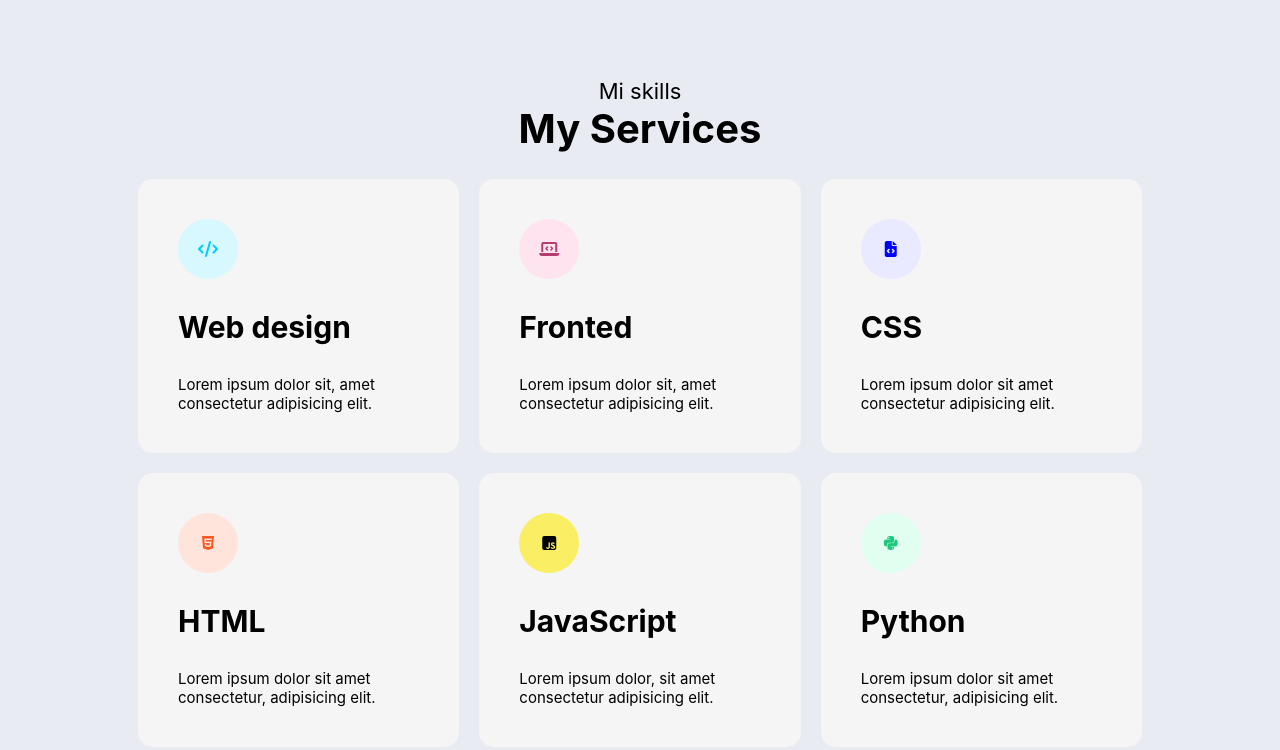
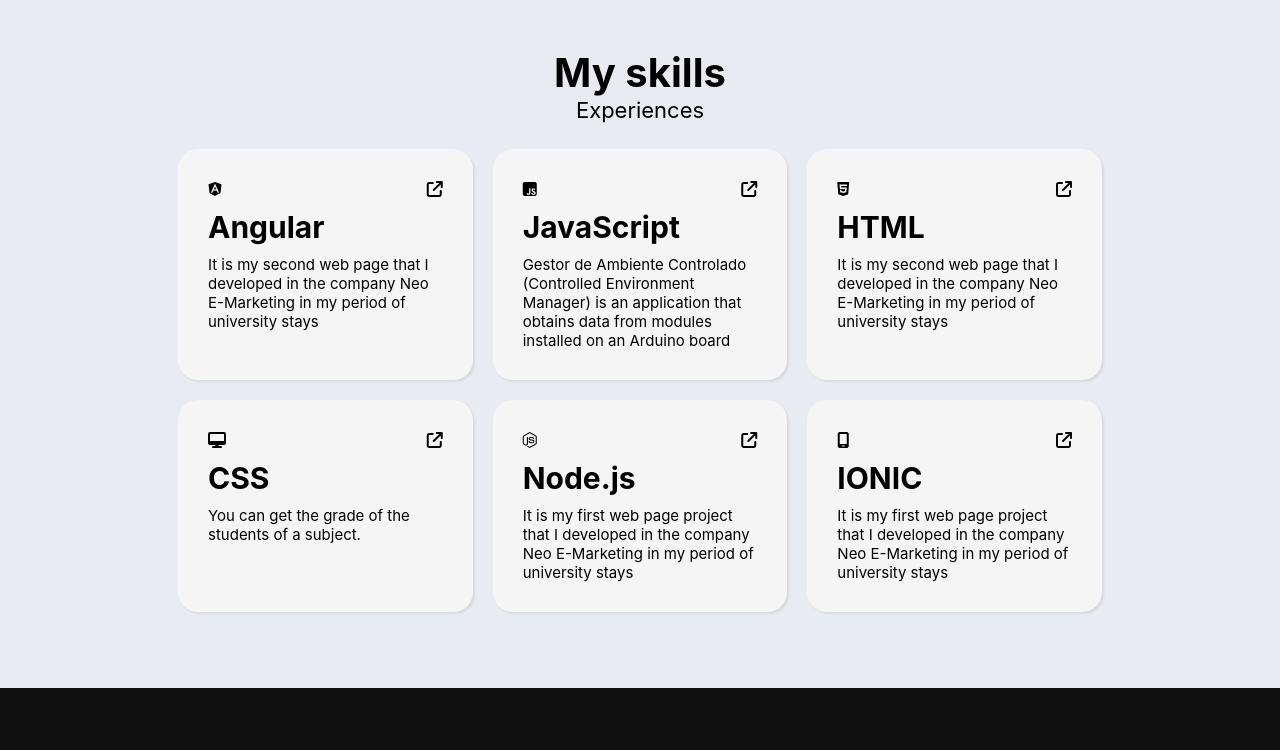
Before and after one commit to noermorales98/portfolio, a plain HTML site: page index.html in a window 1280 px wide. Shown: the part 1562-2312 px from the top of the page. Drawn offline with Linux system fonts and the light colour scheme.

Commit message:
design new

```diff
--- a/css/home.css
+++ b/css/home.css
@@ -12,6 +12,12 @@
     display: inline-flex;
     align-items: center;
     padding-bottom: 10vh;
+}
+
+#main {
+    background: url(../img/object-gradient.png);
+    object-fit: cover;
+    background-size: 100% 100%;
 }
 
 .seccion1 p {
@@ -37,13 +43,17 @@
     position: relative;
 }
 
+.avatar-noe {
+    z-index: 2;
+}
+
 .avatar img {
     width: 80%;
 }
 
 .avatar-objects {
     position: absolute;
-    z-index: -1;
+    z-index: 1;
     width: 90% !important;
     animation: turn1 10s linear infinite;
 }
@@ -139,32 +149,91 @@
 }
 
 @-webkit-keyframes AnimationName {
-    0%{background-position:0% 44%}
-    20%{background-position:20% 74%}
-    50%{background-position:60% 0%}
-    70%{background-position:70% 88%}
-    100%{background-position:0% 44%}
+    0% {
+        background-position: 0% 44%
+    }
+
+    20% {
+        background-position: 20% 74%
+    }
+
+    50% {
+        background-position: 60% 0%
+    }
+
+    70% {
+        background-position: 70% 88%
+    }
+
+    100% {
+        background-position: 0% 44%
+    }
 }
+
 @-moz-keyframes AnimationName {
-    0%{background-position:0% 44%}
-    20%{background-position:20% 74%}
-    50%{background-position:60% 0%}
-    70%{background-position:70% 88%}
-    100%{background-position:0% 44%}
+    0% {
+        background-position: 0% 44%
+    }
+
+    20% {
+        background-position: 20% 74%
+    }
+
+    50% {
+        background-position: 60% 0%
+    }
+
+    70% {
+        background-position: 70% 88%
+    }
+
+    100% {
+        background-position: 0% 44%
+    }
 }
+
 @-o-keyframes AnimationName {
-    0%{background-position:0% 44%}
-    20%{background-position:20% 74%}
-    50%{background-position:60% 0%}
-    70%{background-position:70% 88%}
-    100%{background-position:0% 44%}
+    0% {
+        background-position: 0% 44%
+    }
+
+    20% {
+        background-position: 20% 74%
+    }
+
+    50% {
+        background-position: 60% 0%
+    }
+
+    70% {
+        background-position: 70% 88%
+    }
+
+    100% {
+        background-position: 0% 44%
+    }
 }
+
 @keyframes AnimationName {
-    0%{background-position:0% 44%}
-    20%{background-position:20% 74%}
-    50%{background-position:60% 0%}
-    70%{background-position:70% 88%}
-    100%{background-position:0% 44%}
+    0% {
+        background-position: 0% 44%
+    }
+
+    20% {
+        background-position: 20% 74%
+    }
+
+    50% {
+        background-position: 60% 0%
+    }
+
+    70% {
+        background-position: 70% 88%
+    }
+
+    100% {
+        background-position: 0% 44%
+    }
 }
 
 /*seccion2*/
@@ -188,6 +257,11 @@
     margin-right: auto;
 }
 
+.skills h3 {
+    margin: 0;
+    margin-bottom: 10px;
+    margin-top: 10px;
+}
 
 .skills ul {
     display: grid;
@@ -210,11 +284,12 @@
     margin: 10px;
     border-radius: 15px;
     list-style-type: none;
+    box-shadow: 2px 2px 2px #84848429;
 
 }
 
 .skills li:hover {
-    box-shadow: 2px 2px 20px #84848429;
+    box-shadow: 2px 2px 20px #848484cb;
 }
 
 /* #javascript:hover{
@@ -274,6 +349,36 @@
 
 
 /*seccion 3*/
+
+#angular:hover {
+    background: #ff6961!important;
+    /* box-shadow: 10px 20px 100px rgba(199, 44, 44, 0.545); */
+}
+
+#node:hover {
+    background: #77dd77!important;
+    /* box-shadow: 10px 20px 100px rgba(44, 199, 70, 0.545); */
+}
+
+#html:hover {
+    background: #fe8a58!important;
+    /* box-shadow: 10px 20px 100px rgba(199, 44, 44, 0.545); */
+}
+
+#javascript:hover {
+    background: #f7e018!important;
+    /* box-shadow: 10px 20px 100px rgba(199, 186, 44, 0.545); */
+}
+
+#css:hover {
+    background: #88b4fc!important;
+    /* box-shadow: 10px 20px 100px rgba(44, 165, 199, 0.545); */
+}
+
+#ionic:hover {
+    background: #84b6f4!important;
+    /* box-shadow: 10px 20px 100px rgba(44, 93, 199, 0.545); */
+}
 .seccion3 {
     width: 90%;
     margin: auto;
@@ -336,6 +441,13 @@
     }
 }
 
+#my-projects {
+    background: url(../img/object-gradient.png);
+    object-fit: cover;
+    background-size: 100% 100%;
+}
+
+
 /*seccion4*/
 .seccion4 {
     padding: 50px;
@@ -387,11 +499,12 @@
     display: inline-flex;
     border-radius: 20px;
     box-shadow: 2px 2px 2px #84848429;
+    transition: box-shadow 0.5s, background 0.5s;
 }
 
 .seccion4 li:hover {
     box-shadow: 2px 2px 20px #848484cb;
-    background: white !important;
+    background: rgb(255, 255, 255) !important;
 }
 
 
@@ -404,7 +517,6 @@
     justify-content: flex-start;
     font-family: "SF Mono", "Fira Code", "Fira Mono", "Roboto Mono", monospace;
     box-shadow: none;
-    white-space: nowrap;
 }
 
 .tags li:hover {
--- a/css/styles.css
+++ b/css/styles.css
@@ -3,6 +3,20 @@ body {
     margin: 0;
     padding: 0;
     background: #e8ebf2;
+}
+
+::-webkit-scrollbar {
+    width: 6px;
+}
+
+::-webkit-scrollbar-track {
+    -webkit-box-shadow: inset 0 0 6px rgba(0, 0, 0, 0.3);
+    border-radius: 10px;
+}
+
+::-webkit-scrollbar-thumb {
+    border-radius: 10px;
+    -webkit-box-shadow: inset 0 0 6px rgba(0, 0, 0, 0.5);
 }
 
 h1 {
@@ -38,14 +52,14 @@ p {
 .button {
     text-decoration: none;
     color: white;
-    background: #3866fa;
+    background: black;
     padding: 15px 40px;
     border-radius: 50px;
     box-shadow: none;
     transition: background 0.5s, box-shadow 0.5s, color 0.5s;
 }
 
-.button:hover{
+.button:hover {
     background: #3866fa;
     color: white;
     box-shadow: -1px 20px 59px 0px #3866fa6e;
--- a/index.html
+++ b/index.html
@@ -8,7 +8,7 @@
     <link rel="stylesheet" href="css/header.css">
     <link rel="stylesheet" href="css/home.css">
     <link rel="stylesheet" href="css/styles.css">
-    <script src="https://kit.fontawesome.com/3ae4f2c6e1.js" crossorigin="anonymous"></script>
+    <script src="https://kit.fontawesome.com/22c76fdb15.js" crossorigin="anonymous"></script>
     <link rel="shortcut icon" href="img/favicon.png" type="image/x-icon">
     <title>Noelí Rodríguez Morales</title>
 </head>
@@ -25,7 +25,7 @@
             <div class="menu">
                 <ul>
                     <li class="list">
-                        <a href="">About</a>
+                        <a href="#about">About</a>
                     </li>
                     <li class="list">
                         <a href="#services">Services</a>
@@ -46,7 +46,7 @@
         </nav>
     </header>
     <!-- principal -->
-    <section class="container flex">
+    <section class="container flex" id="main">
         <div class="seccion1 flex">
             <div class="left">
                 <p style="font-size: 15px;">HI THERE 👋</p>
@@ -74,59 +74,96 @@
         </div>
     </seccion>
     <!-- skills -->
-    <seccion class="container flex">
-        <div class="seccion2" style="margin-top: 10vh;">
+    <section class="container">
+        <div class="seccion4">
             <div class="info" id="services">
-                <p>Mi skills</p>
-                <h2>My Services</h2>
+                <h2>My skills</h2>
+                <p>Experiences</p>
             </div>
-            <div class="skills">
+            <div class="projects">
                 <ul>
-                    <li id="web-design">
-                        <span class="icon" style="background: #d8f8ff; color: #01ccfa;">
-                            <i class="fa-solid fa-code"></i>
-                        </span>
-                        <h3>Web design</h3>
-                        <p>Lorem ipsum dolor sit, amet consectetur adipisicing elit.
-                        </p>
+                    <li id="angular">
+                        <a>
+                            <span class="icons">
+                                <i class="fa-brands fa-angular"></i>
+                                <i class="fa-solid fa-arrow-up-right-from-square"></i>
+                            </span>
+                            <span class="">
+                                <h3>Angular</h3>
+                                <p>It is my second web page that I developed in the company Neo E-Marketing in my
+                                    period of university stays</p>
+                            </span>
+                        </a>
                     </li>
-                    <li id="fronted">
-                        <span class="icon" style="background: #ffe4ef;color: #b43c6f;"><i
-                                class="fa-solid fa-laptop-code"></i></span>
-                        <h3>Fronted</h3>
-                        <p>Lorem ipsum dolor sit, amet consectetur adipisicing elit.</p>
+                    <li id="javascript">
+                        <a>
+                            <span class="icons">
+                                <i class="fa-brands fa-square-js"></i>
+                                <i class="fa-solid fa-arrow-up-right-from-square"></i>
+                            </span>
+                            <span class="">
+                                <h3>JavaScript</h3>
+                                <p>Gestor de Ambiente Controlado (Controlled Environment Manager) is an application that
+                                    obtains data from
+                                    modules installed on an Arduino board</p>
+                            </span>
+                        </a>
                     </li>
-                    <li style="background: #e1e7e9;">
-                        <span class="icon" style="background: #e9e9ff;color: blue;">
-                            <i class="fa-solid fa-file-code"></i>
-                        </span>
-                        <h3>CSS</h3>
-                        <p>Lorem ipsum dolor sit amet consectetur adipisicing elit.</p>
+                    <li id="html">
+                        <a>
+                            <span class="icons">
+                                <i class="fa-brands fa-html5"></i>
+                                <i class="fa-solid fa-arrow-up-right-from-square"></i>
+                            </span>
+                            <span class="">
+                                <h3>HTML</h3>
+                                <p>It is my second web page that I developed in the company Neo E-Marketing in my
+                                    period of university stays</p>
+                            </span>
+                        </a>
                     </li>
-                    <li style="background: #ebe8fa;" id="html">
-                        <span class="icon" style="background: #ffe4db;color: #ff5722;">
-                            <i class="fa-brands fa-html5"></i>
-                        </span>
-                        <h3>HTML
-                        </h3>
-                        <p>Lorem ipsum dolor sit amet consectetur, adipisicing elit.</p>
+                    <li id="css">
+                        <a>
+                            <span class="icons">
+                                <i class="fa-solid fa-desktop"></i>
+                                <i class="fa-solid fa-arrow-up-right-from-square"></i>
+                            </span>
+                            <span class="">
+                                <h3>CSS</h3>
+                                <p>You can get the grade of the students of a subject.</p>
+                            </span>
+                        </a>
                     </li>
-                    <li style="background: #eefafb;" id="javascript">
-                        <span class="icon" style="background:#ffea0096; color: black"><i
-                                class="fa-brands fa-square-js"></i></span>
-                        <h3>JavaScript</h3>
-                        <p>Lorem ipsum dolor, sit amet consectetur adipisicing elit.</p>
+                    <li id="node">
+                        <a>
+                            <span class="icons">
+                                <i class="fa-brands fa-node-js"></i>
+                                <i class="fa-solid fa-arrow-up-right-from-square"></i>
+                            </span>
+                            <span class="">
+                                <h3>Node.js</h3>
+                                <p>It is my first web page project that I developed in the company Neo E-Marketing in my
+                                    period of university stays</p>
+                            </span>
+                        </a>
                     </li>
-                    <li style="background: #f5eef5;"><span class="icon" style="background: #e0fff1;color: #1ec87b;"><i
-                                class="fa-brands fa-python"></i>
-                        </span>
-                        <h3>Python</h3>
-                        <p>Lorem ipsum dolor sit amet consectetur, adipisicing elit.</p>
+                    <li id="ionic">
+                        <a>
+                            <span class="icons">
+                                <i class="fa-solid fa-mobile-screen"></i>
+                                <i class="fa-solid fa-arrow-up-right-from-square"></i>
+                            </span>
+                            <span class="">
+                                <h3>IONIC</h3>
+                                <p>It is my first web page project that I developed in the company Neo E-Marketing in my
+                                    period of university stays</p>
+                            </span>
+                        </a>
                     </li>
                 </ul>
             </div>
         </div>
-    </seccion>
+    </section>
     <section class="container" style="background:#111111;">
         <div class="seccion3 flex">
             <div class="left">
@@ -145,7 +182,7 @@
         </div>
     </section>
     <section class="container">
-        <div class="seccion4">
+        <div class="seccion4" id="my-projects">
             <div class="info" id="services">
                 <h2>My projects</h2>
                 <p>View the archive</p>
@@ -206,7 +243,7 @@
                             </span>
                             <span class="tags">
                                 <ul>
-                                    <li>Arduino-IDE</li>
+                                    <li>Arduino</li>
                                     <li>Firebase</li>
                                     <li>TypeScript</li>
                                     <li>IONIC</li>
```
Also changed, not shown: img/object-gradient.png (added).
